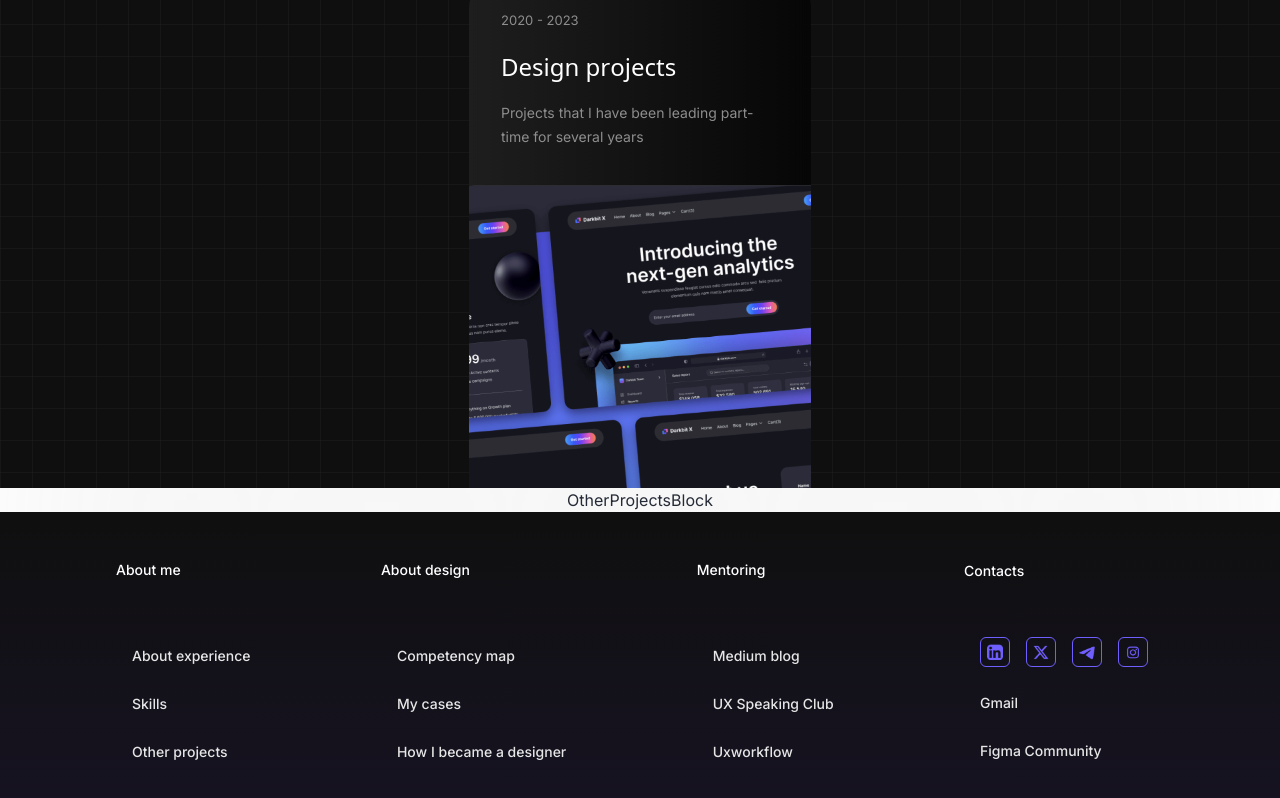
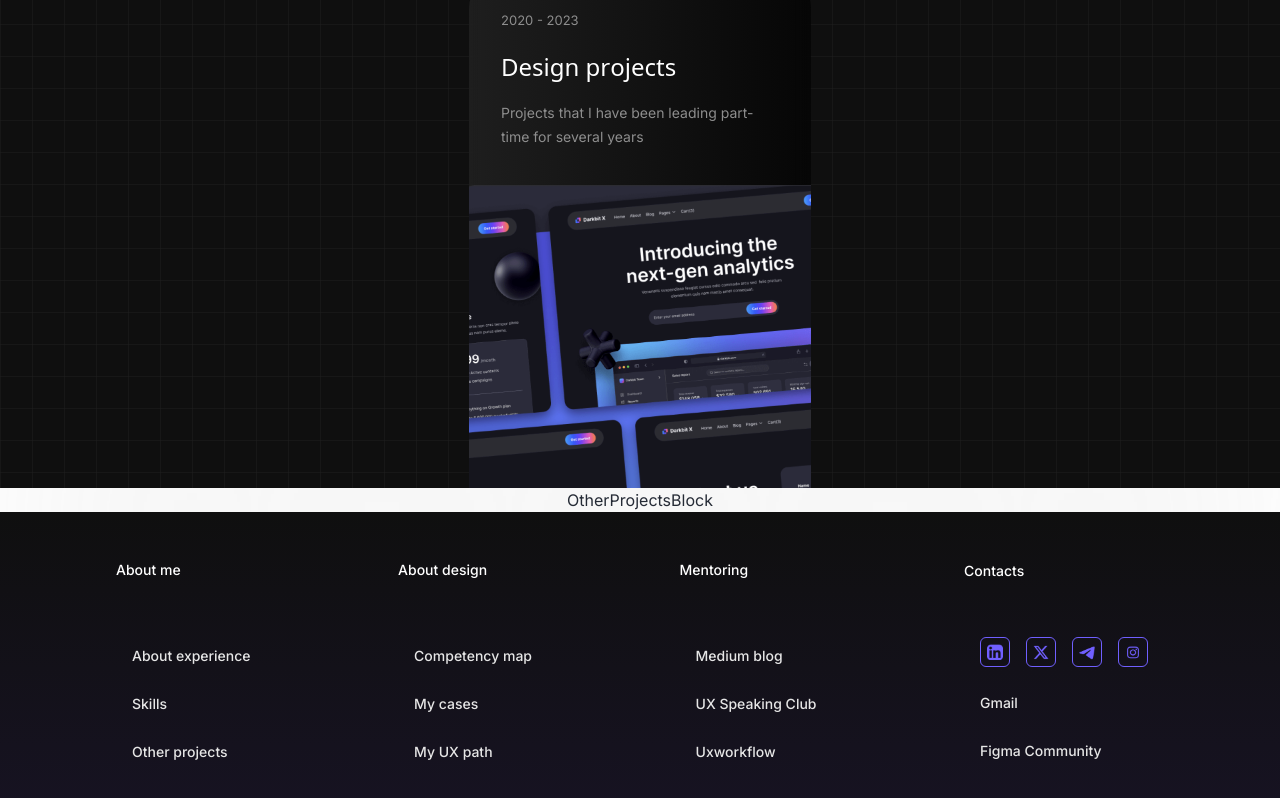
Before and after one commit to Sh4n-Oldone/better-call-maria, a React (Vite) app: page / in a window 1280 px wide. Shown: the part 4689-5487 px from the top of the page. Built offline with nearby package versions, Linux system fonts and the light colour scheme; a web font is replaced by a local one.

Commit message:
fix(Footer): text

```diff
--- a/src/components/Footer/utils.ts
+++ b/src/components/Footer/utils.ts
@@ -72,8 +72,8 @@ export const blockLinks: BlockLinks[][]= [
       localLink: '#cases',
       globalLink: null,
     }, {
-      RU: 'Как я стала дизайнером',
-      EN: 'How I became a designer',
+      RU: 'Путь в UX',
+      EN: 'My UX path',
       localLink: null,
       globalLink: 'https://i.imgur.com/PTqE2su.png',
     }
```
